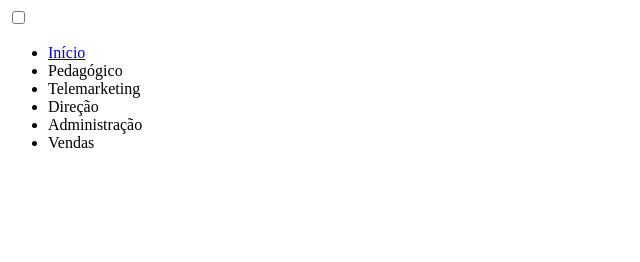
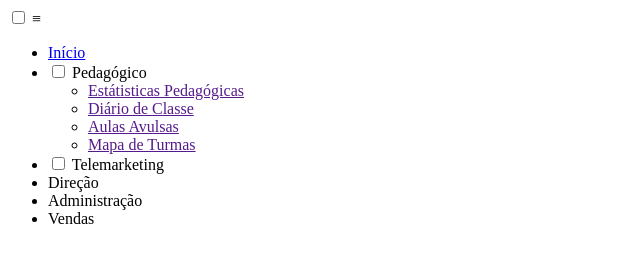
Before and after one commit to hunterfxfox/sites, a plain HTML site: page index.html in a window 1280 px wide. Shown: the whole page, without its empty margins (0-640 px from the left). Drawn offline with Linux system fonts and the light colour scheme.

Commit message:
menu -pedagógico feito

```diff
--- a/index.html
+++ b/index.html
@@ -6,14 +6,32 @@
 	<meta http-equiv="X-UA-Compatible" content="IE=edge">
 	<title> Base do Sistema</title>
 	<link rel="stylesheet" href="">
+
 </head>
 <body>
 	<nav id="menu">
 		<input type="checkbox" id="equiv" />
-		<ul>
+		<label for="equiv"> &equiv; </label>
+
+		<ul class="subMenuNivel1">
 			<li> <a href="index.html"> Início </a> </li>
-			<li> Pedagógico  </li>
-			<li> Telemarketing </li>
+			<li>
+				<input type="checkbox" class="subitem" id="item1">
+				<label for="item1"> Pedagógico </label>
+
+				<ul class="subMenuNivel2">
+					<li><a href=""> Estátisticas Pedagógicas </a></li>
+					<li><a href=""> Diário de Classe </a></li>
+					<li><a href=""> Aulas Avulsas </a></li>
+					<li><a href=""> Mapa de Turmas </a></li>
+
+
+				</ul>
+			</li>
+			<li>
+				<input type="checkbox" class="subitem" id="item2">
+				<label for="item2"> Telemarketing </label>
+			</li>
 			<li> Direção </li>
 			<li> Administração </li>
 			<li> Vendas </li>
```
